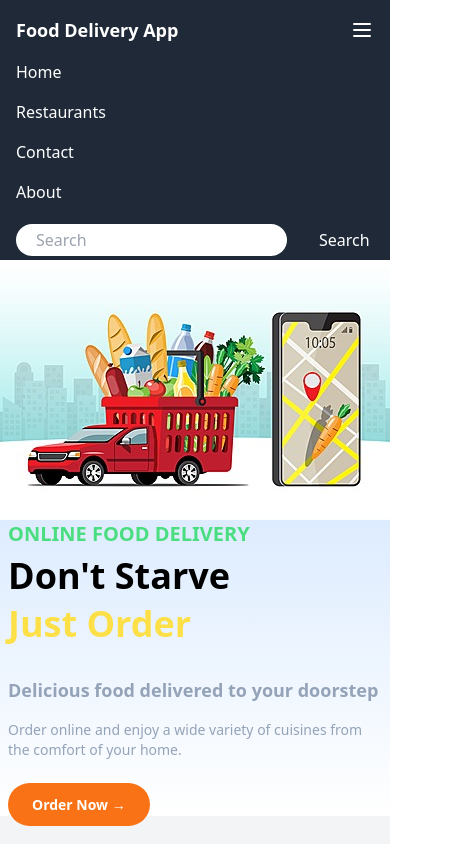
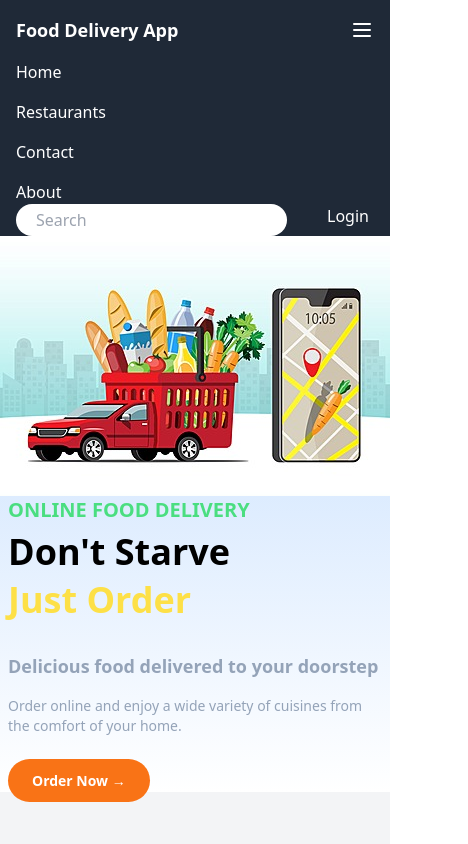
Before and after one commit to Ujwol1086/Food-Delivery-Application, a React (Create React App) app: page / in a window 390 px wide. Both pictures are taken after a click on the button 362 px from the left and 30 px from the top of the page. Shown: the top 844 px of the page, 468 px wide, since content can reach past the window. Built offline with nearby package versions, Linux system fonts and the light colour scheme.

Commit message:
Navbar update

```diff
--- a/src/Components/Navbar.js
+++ b/src/Components/Navbar.js
@@ -38,14 +38,19 @@ function Navbar()
 
                 </div>
                 {isOpen && (
-                    <div className="md:hidden">
+                    <div className='md:hidden'>
+                        <div className=" sm:hidden md:hidden">
                             {/* <Link to="/auth/login" className="text-white hover:text-gray-300">Login</Link> */}
                             <ul className="flex flex-col space-y-4">
                                 <li><Link to="/" className="text-white hover:text-gray-300">Home</Link></li>
                                 <li><Link to="/resturant" className="text-white hover:text-gray-300">Restaurants</Link></li>
                                 <li><Link to="/contact" className="text-white hover:text-gray-300">Contact</Link></li>
                                 <li><Link to="/about" className="text-white hover:text-gray-300">About</Link></li>
-                            <li className='flex gap-5 py-1'><input type='text' placeholder='Search' className="text-white bg-white rounded-full px-5 hover:text-gray-500 hover:outline-none" /><button className='text-white hover:bg-gray-700 rounded-full px-3 py-1'>Search</button> <button className='text-white hover:bg-gray-700 rounded-full px-3 py-1'>Login</button></li>
+                            </ul>
+                        </div>
+                        <ul className='flex gap-10'>
+                            <li><input type='text' placeholder='Search' className="text-white bg-white rounded-full px-5 py-1 hover:text-gray-500 hover:outline-none" /></li>
+                            <li><Link to="/auth/login" className="text-white hover:text-gray-300">Login</Link></li>
                         </ul>
                     </div>
                 )}
```
Lines whose indentation alone changed are shown as unchanged.
